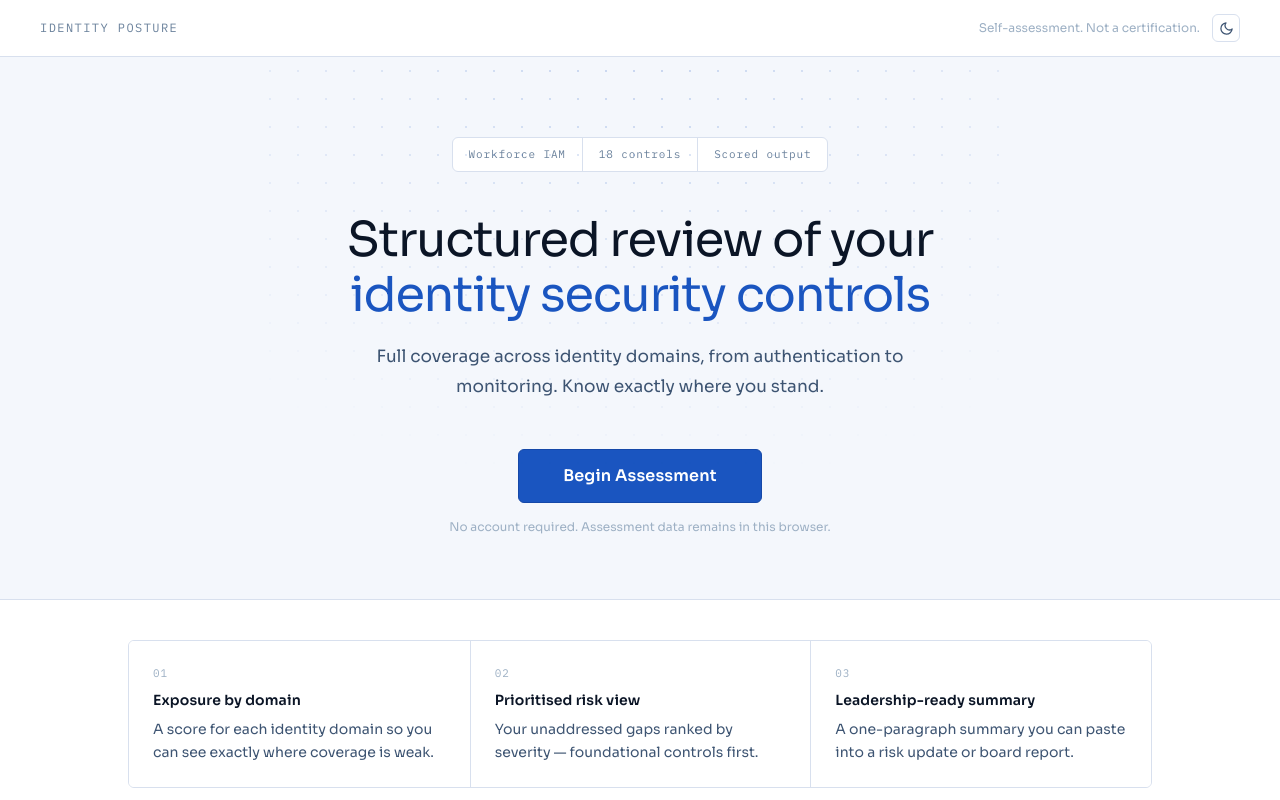
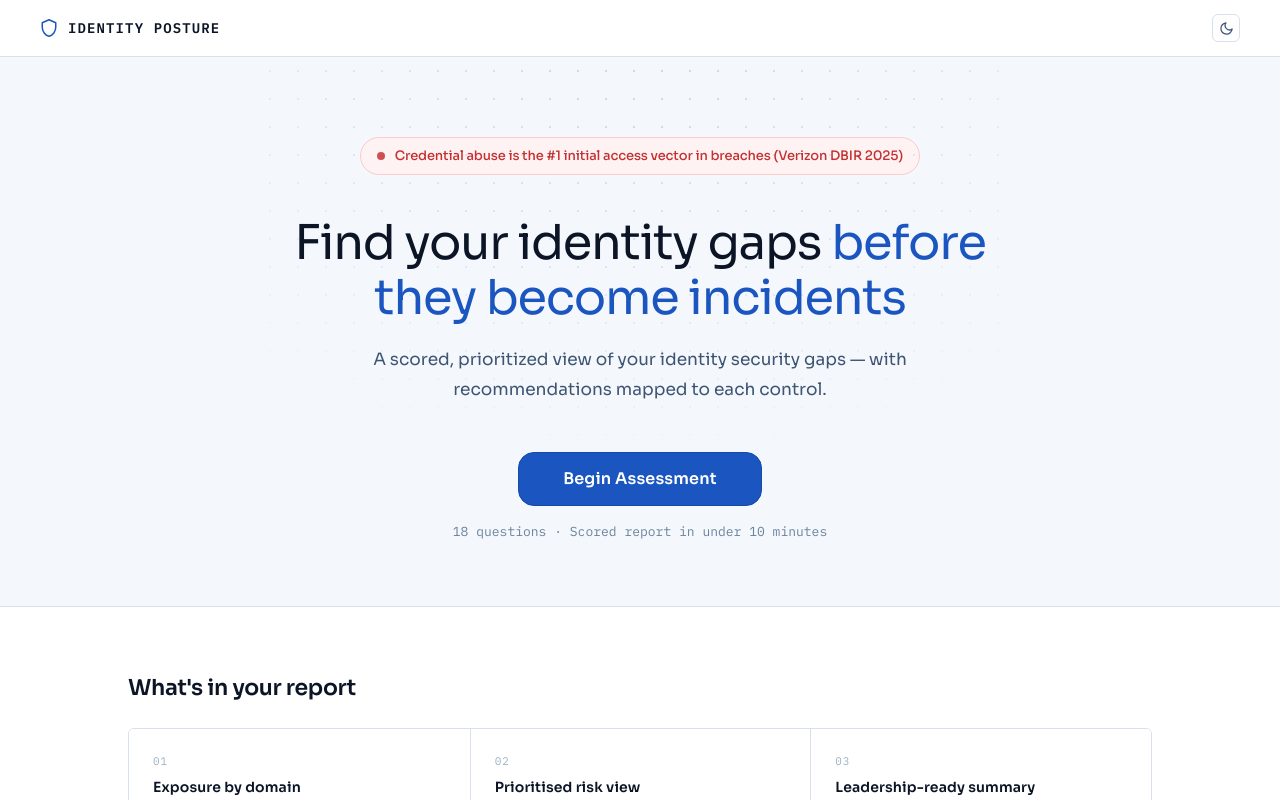
Before and after one commit to sid-nalegave/identity-posture, a React (Vite) app: page / in a window 1280 px wide. Shown: the top 800 px of the page. Built offline with nearby package versions, Linux system fonts and the light colour scheme.

Commit message:
Add 'What you'll receive' section and fix verbiage on landing page.

```diff
--- a/src/components/Assessment.tsx
+++ b/src/components/Assessment.tsx
@@ -165,9 +165,25 @@ export function Assessment({ isDark, onBack, onToggleTheme }: AssessmentProps) {
               Back
             </button>
             {isDesktop ? (
-              <span className="font-mono text-[11px] uppercase tracking-[0.12em] text-text-faint">
-                Identity Posture
-              </span>
+              <div className="flex items-center gap-[10px]">
+                <svg
+                  width="18"
+                  height="18"
+                  viewBox="0 0 24 24"
+                  fill="none"
+                  stroke="currentColor"
+                  strokeWidth="2"
+                  strokeLinecap="round"
+                  strokeLinejoin="round"
+                  className="shrink-0 text-accent"
+                  aria-hidden="true"
+                >
+                  <path d="M12 1L3 5v6c0 5.55 3.84 10.74 9 12 5.16-1.26 9-6.45 9-12V5l-9-4z" />
+                </svg>
+                <span className="font-mono text-[14px] font-semibold uppercase tracking-[0.08em] text-text-primary">
+                  Identity Posture
+                </span>
+              </div>
             ) : (
               <div>
                 <p className="font-mono text-[10px] uppercase tracking-[0.12em] text-text-secondary">
--- a/src/components/Landing.tsx
+++ b/src/components/Landing.tsx
@@ -34,48 +34,52 @@ export function Landing({ isDark, onStart, onToggleTheme }: LandingProps) {
     <div className="min-h-screen bg-page text-text-primary">
       <nav className="border-b border-border bg-surface">
         <div className="mx-auto flex h-14 w-full max-w-7xl items-center justify-between gap-6 px-6 md:px-10">
-          <span className="font-mono text-[11px] uppercase tracking-[0.12em] text-text-muted md:text-xs">
-            Identity Posture
-          </span>
+          <div className="flex items-center gap-[10px]">
+            <svg
+              width="18"
+              height="18"
+              viewBox="0 0 24 24"
+              fill="none"
+              stroke="currentColor"
+              strokeWidth="2"
+              strokeLinecap="round"
+              strokeLinejoin="round"
+              className="shrink-0 text-accent"
+              aria-hidden="true"
+            >
+              <path d="M12 1L3 5v6c0 5.55 3.84 10.74 9 12 5.16-1.26 9-6.45 9-12V5l-9-4z" />
+            </svg>
+            <span className="font-mono text-[14px] font-semibold uppercase tracking-[0.08em] text-text-primary">
+              Identity Posture
+            </span>
+          </div>
           <div className="flex items-center gap-3">
-            <span className="hidden text-xs text-text-faint sm:inline">
-              Self-assessment. Not a certification.
-            </span>
             <ThemeToggle isDark={isDark} onToggle={onToggleTheme} />
           </div>
         </div>
       </nav>
 
       <main className="flex min-h-[calc(100vh-56px)] w-full flex-col">
-        <section className="hero-grid mx-auto flex w-full max-w-3xl flex-1 flex-col items-center justify-center px-6 pb-24 pt-20 md:pb-16 text-center">
-          <div className="mb-10 inline-flex flex-wrap items-center justify-center gap-0 overflow-hidden rounded-[6px] border border-border bg-surface">
-            {["Workforce IAM", "18 controls", "Scored output"].map((text, index) => (
-              <span
-                key={text}
-                className={`inline-flex items-center px-4 py-2 font-mono text-[11px] tracking-[0.08em] text-text-muted ${
-                  index > 0 ? "border-l border-border" : ""
-                }`}
-              >
-                {text}
-              </span>
-            ))}
+        <section className="hero-grid mx-auto flex w-full max-w-3xl flex-1 flex-col items-center justify-center px-6 pb-24 pt-20 text-center md:pb-16">
+          <div className="mb-10 inline-flex items-center gap-2.5 rounded-full border border-risk-border bg-risk-bg px-4 py-2 font-sans text-[13px] font-medium tracking-[-0.01em] text-risk">
+            <span className="size-2 shrink-0 animate-pulse rounded-full bg-risk" />
+            Credential abuse is the #1 initial access vector in breaches (Verizon DBIR 2025)
           </div>
 
           <h1
             className="mb-5 font-sans text-text-primary"
             style={{ fontSize: "clamp(30px, 4.5vw, 48px)", lineHeight: 1.15, letterSpacing: "-0.025em" }}
           >
-            Structured review of your
-            <br />
-            <span className="text-accent">identity security controls</span>
+            Find your identity gaps{" "}
+            <span className="text-accent">before they become incidents</span>
           </h1>
 
           <p
             className="mb-12 max-w-xl text-text-secondary"
             style={{ fontSize: "clamp(15px, 1.8vw, 17px)", lineHeight: 1.75 }}
           >
-            Full coverage across identity domains, from authentication to monitoring. Know exactly
-            where you stand.
+            A scored, prioritized view of your identity security gaps — with recommendations
+            mapped to each control.
           </p>
 
           <button
@@ -88,13 +92,19 @@ export function Landing({ isDark, onStart, onToggleTheme }: LandingProps) {
             Begin Assessment
           </button>
 
-          <p className="mt-4 text-xs text-text-faint">
-            No account required. Assessment data remains in this browser.
+          <p className="mt-4 font-mono text-[13px] text-text-muted">
+            18 questions · Scored report in under 10 minutes
           </p>
         </section>
 
-        <section className="border-t border-border bg-surface px-6 pt-14 pb-10 md:py-10 md:px-10">
+        <section className="border-t border-border bg-surface px-6 pb-14 pt-16 md:px-10 md:pb-16 md:pt-16">
           <div className="mx-auto max-w-5xl">
+            <h2
+              className="mb-6 font-sans text-text-primary"
+              style={{ fontSize: "clamp(18px, 2vw, 22px)", fontWeight: 600, letterSpacing: "-0.015em" }}
+            >
+              What&apos;s in your report
+            </h2>
             <div className="grid overflow-hidden rounded-[6px] border border-border md:grid-cols-3">
               {outcomes.map((item, index) => (
                 <div
@@ -113,7 +123,7 @@ export function Landing({ isDark, onStart, onToggleTheme }: LandingProps) {
             </div>
 
             <div className="mt-7 flex flex-wrap items-center gap-2">
-              <span className="text-[11px] text-text-faint">Aligns with</span>
+              <span className="text-[11px] text-text-faint">Controls align with</span>
               {alignments.map((alignment) => (
                 <span
                   key={alignment}
--- a/src/index.css
+++ b/src/index.css
@@ -161,7 +161,7 @@
   }
 
   .btn-primary {
-    @apply inline-flex cursor-pointer items-center justify-center rounded-[6px] border border-btn-border bg-btn-bg px-11 py-3.5 text-sm font-semibold tracking-[0.01em] text-btn-text transition-colors duration-150 hover:bg-accent-hover;
+    @apply inline-flex cursor-pointer items-center justify-center rounded-2xl border border-btn-border bg-btn-bg px-11 py-3.5 text-sm font-semibold tracking-[0.01em] text-btn-text transition-colors duration-150 hover:bg-accent-hover;
   }
 
   .btn-secondary {
```
